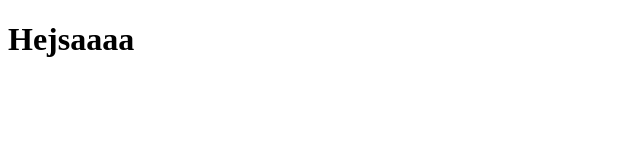
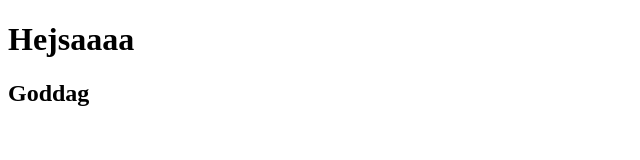
Before and after one commit to sist0002/gittest, a plain HTML site: page Mie.html in a window 1280 px wide. Shown: the whole page, without its empty margins (0-640 px from the left). Drawn offline with Linux system fonts and the light colour scheme.

Commit message:
Tilføjet h2-tekst

```diff
--- a/Mie.html
+++ b/Mie.html
@@ -8,6 +8,7 @@
   <body>
     <main>
       <h1>Hejsaaaa</h1>
+      <h2>Goddag</h2>
     </main>
   </body>
 </html>
```
